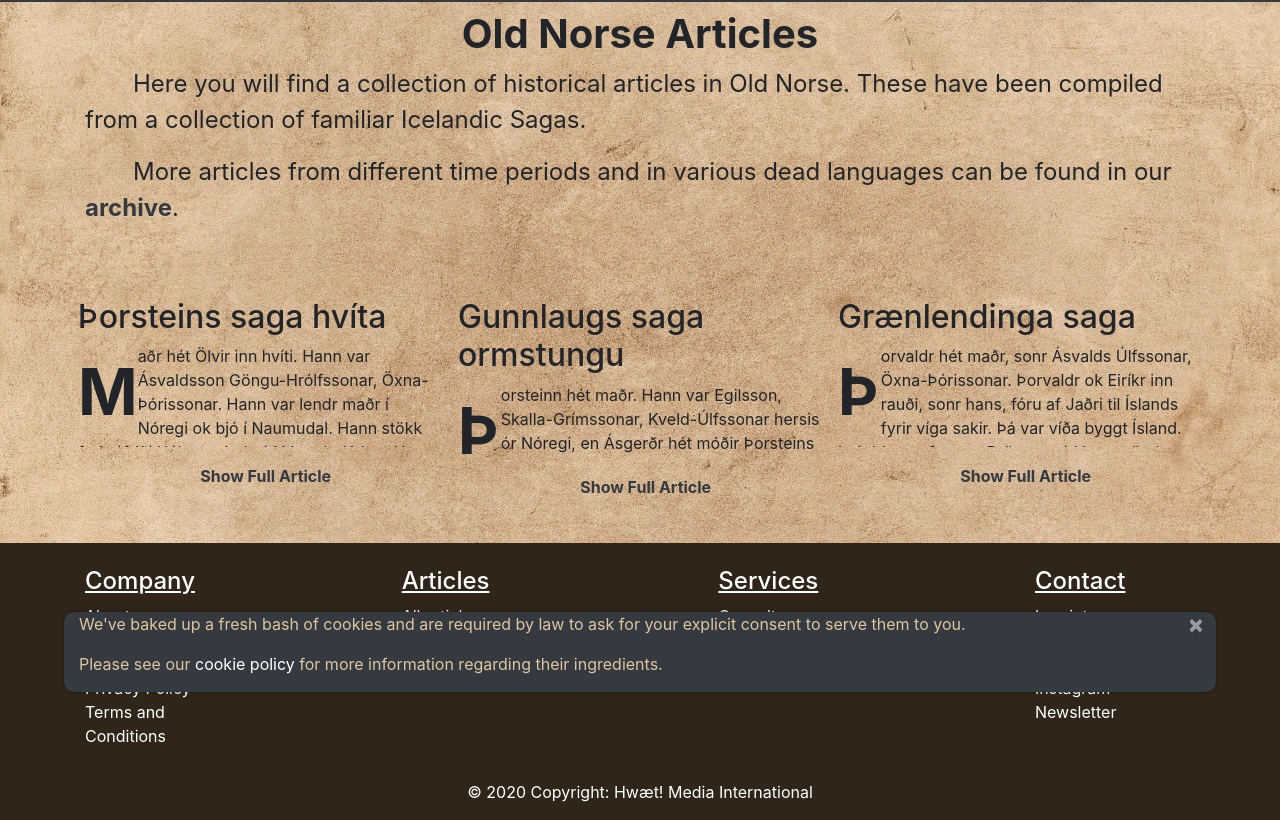
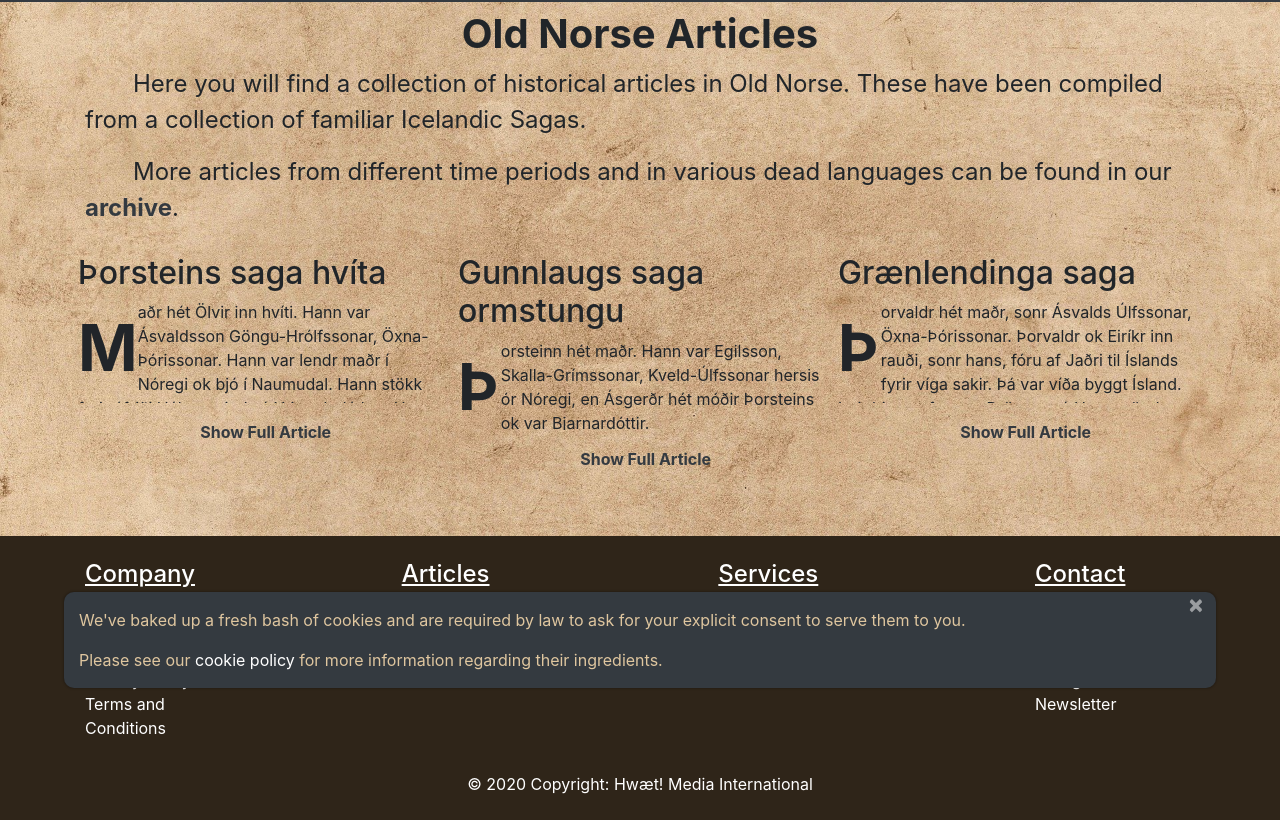
Before and after one commit to ugurtekbas/homeProjects, a plain HTML site: page Newspaper-Andrew/index.html in a window 1280 px wide. Shown: the part 104-924 px from the top of the page. Drawn offline with nearby package versions, Linux system fonts and the light colour scheme.

Commit message:
minor margin improvements

```diff
--- a/Newspaper-Andrew/index.html
+++ b/Newspaper-Andrew/index.html
@@ -43,6 +43,8 @@
   </nav>
 
   <!-- End of navigation -->
+
+  <!-- Header -->
   <header>
     <div class="container mt-2">
       <div class="row">
@@ -60,6 +62,7 @@
 
     </div>
   </header>
+  <!-- End of Header -->
 
   <!-- #################### ARTICLES - FIRST ROW ######################### -->
 
@@ -68,7 +71,7 @@
     <div class="row">
 
       <!-- First article -->
-      <div class="col-12 col-sm-6 col-md-4 p-2 mt-5">
+      <div class="col-12 col-sm-6 col-md-4 p-2 mt-1">
         <div class="panel-wrapper">
           <a href="#show" class="show btn" id="show">Show Full Article</a>
           <a href="#hide" class="hide btn" id="hide">Hide Full Article</a>
@@ -94,7 +97,7 @@
       <!-- End First article -->
 
       <!-- Second article -->
-      <div class="col-12 col-sm-6 col-md-4 p-2 mt-5">
+      <div class="col-12 col-sm-6 col-md-4 p-2 mt-5 mt-sm-1">
         <div class="panel-wrapper">
           <a href="#show-2" class="show-2 btn" id="show-2">Show Full Article</a>
           <a href="#hide-2" class="hide-2 btn" id="hide-2">Hide Full Article</a>
@@ -125,7 +128,7 @@
       <!-- End Second article -->
 
       <!-- Third article -->
-      <div class="col-12 col-sm-6 col-md-4 p-2 mt-5">
+      <div class="col-12 col-sm-6 col-md-4 p-2 mt-5 mt-sm-1 mb-5">
         <div class="panel-wrapper">
           <a href="#show-3" class="show-3 btn" id="show-3">Show Full Article</a>
           <a href="#hide-3" class="hide-3 btn" id="hide-3">Hide Full Article</a>
@@ -161,7 +164,7 @@
     <div class="row">
 
       <!-- Cookie text -->
-      <div class="col-11">
+      <div class="col-11 pt-3">
         <p>
           We've baked up a fresh bash of cookies and are required by law to ask for your explicit consent to serve them to you.
         </p>
--- a/Newspaper-Andrew/styles/style.css
+++ b/Newspaper-Andrew/styles/style.css
@@ -75,7 +75,7 @@ a:hover {
 .cookie-banner {
   position: fixed;
   /* Fixes cookie-banner to bottom of page, even while scrolling */
-  bottom: 0.5%;
+  bottom: 1%;
   left: 5%;
   right: 5%;
   width: 90%;
@@ -150,7 +150,7 @@ a[class^='show']:target {
 }
 
 .panel-2 {
-  max-height: 10em;
+  max-height: 11em;
 }
 
 div[class^='fade'] {
```
